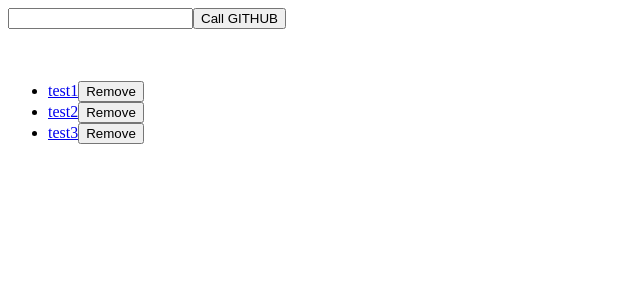
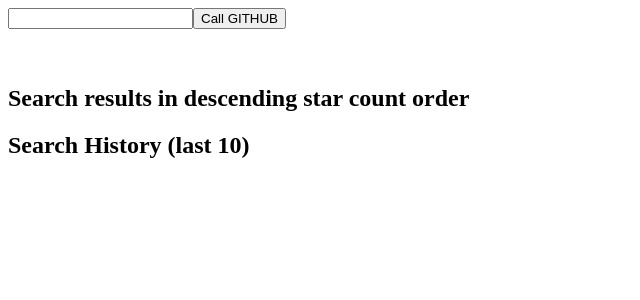
Before and after one commit to dboland77/github-repo-search, a React (Create React App) app: page / in a window 1280 px wide. Shown: the top 300 px of the page, without its empty margins (0-640 px from the left). Built offline with nearby package versions, Linux system fonts and the light colour scheme.

Commit message:
add search history component

```diff
--- a/src/components/App.js
+++ b/src/components/App.js
@@ -3,14 +3,15 @@ import { SearchInput } from './SearchInput/SearchInput';
 import {getConfig} from "../config";
 import {Spinner} from "./Spinner/Spinner"
 import {RepoList} from "./RepoList/RepoList"
+import { SearchHistory } from './SearchInput/SearchHistory';
 import { listReducer } from "../reducers/listReducer"
 import axios from 'axios';
 
 const testData =[
 
-  {"id":1, "name": "test1", "stars": 3, "url": "https://github.com/ktonga/reactive-turtle"},
-  {"id":2, "name": "test2", "url":"https://www.google.com"},
-  {"id":3, "name": "test3", "url": "https://www.firefox.com"}
+  // {"id":1, "name": "test1", "stars": 3, "url": "https://github.com/ktonga/reactive-turtle"},
+  // {"id":2, "name": "test2", "url":"https://www.google.com"},
+  // {"id":3, "name": "test3", "url": "https://www.firefox.com"}
  ]
 
 export const App = () => {
@@ -47,7 +48,6 @@ export const App = () => {
     }
   }
 
-  // console.log(listData.list)
   return (
     loading ? (<Spinner/>)
     :
@@ -59,6 +59,7 @@ export const App = () => {
       <br></br>
       <br></br>
       {listData.isShowList && <RepoList repolist={listData.list} onRemove={handleRemove}/>}
+      {listData.isShowList && <SearchHistory searchHistory={listData.list} onRemove={handleRemove}/>}
     </div>
     )
   );
--- a/src/components/RepoList/ListItem.js
+++ b/src/components/ListItem.js
@@ -1,6 +1,6 @@
 export const ListItem = ({ item, onRemove }) => (
     <li>
-        <a href = {item.url}>
+        <a href = {item.html_url}>
 
       <span>{item.name}</span>
         </a>
--- a/src/components/RepoList/RepoList.js
+++ b/src/components/RepoList/RepoList.js
@@ -1,12 +1,15 @@
 import React from 'react'
-import {ListItem} from "./ListItem"
+import {ListItem} from "../ListItem"
 
 export const RepoList = ({repolist = [], onRemove}) => {
   return (
-        <ul>
+    <>
+    <h2> Search results in descending star count order </h2>
+        <ol>
         {repolist.map((item) => (
           <ListItem key={item.id} item={item} onRemove={onRemove} />
-        ))}
-      </ul>
+          ))}
+      </ol>
+          </>
       );
 }
--- /dev/null
+++ b/src/components/SearchInput/SearchHistory.js
@@ -0,0 +1,13 @@
+import React from 'react'
+import {ListItem} from "../ListItem"
+
+export const SearchHistory = ({searchHistory = [], onRemove}) =>
+    <>
+    <h2> Search History (last 10)</h2>
+        <ol>
+        {searchHistory.map((item, index) => {
+            return(
+                <ListItem listNumber = {index} item={item} onRemove={onRemove} />
+                )})}
+      </ol>
+                </>
```
